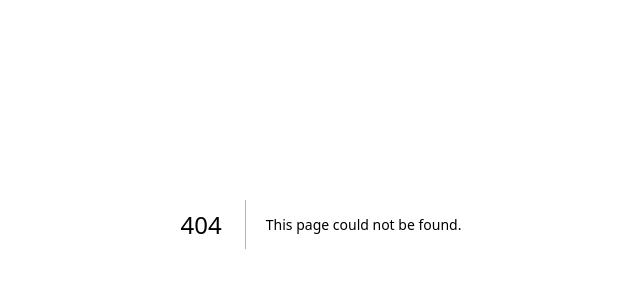
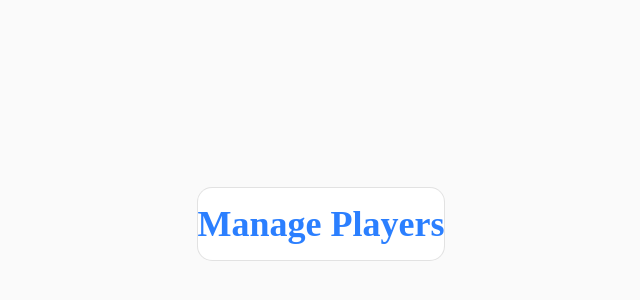
Before and after one commit to jenishpatel-jp/battle-buddies, a Next.js app: page /players in a window 1280 px wide. Before the commit this address had no page. Shown: the part 176-476 px from the top of the page, without its empty margins (319-959 px from the left). Built offline with nearby package versions, Linux system fonts and the light colour scheme.

Commit message:
Created a Manager Players component and used the card component from Shadcn

```diff
--- a/src/app/addplayer/page.tsx
+++ /dev/null
@@ -1,17 +0,0 @@
-export default function AddPlayer() {
-    return(
-        <div className="flex flex-1 min-h-screen bg-zinc-50 items-center justify-center flex-col">
-            <h1 className="text-black text-3xl font-bold p-3 m-5">Add Player</h1>
-            <div className="border-2 border-black p-4  ">
-                <ul>
-                    <li className="text-black text-lg">Jenish</li>
-                    <li className="text-black text-lg">Daniel</li>
-                    <li className="text-black text-lg">Ashwin</li>
-
-                </ul>
-                <button className="bg-blue-500 hover:bg-blue-700 text-white font-bold py-2 px-4 rounded mt-4">Add Player</button>
-
-            </div>
-        </div>
-    )
-};
--- /dev/null
+++ b/src/app/players/page.tsx
@@ -0,0 +1,9 @@
+import ManagePlayers from "@/components/players/ManagePlayers";
+
+export default function AddPlayer() {
+    return(
+        <div className="flex flex-1 min-h-screen bg-zinc-50 items-center justify-center flex-col">
+           <ManagePlayers />
+        </div>
+    )
+};
--- /dev/null
+++ b/src/components/players/ManagePlayers.tsx
@@ -0,0 +1,11 @@
+import { Card, CardTitle } from "../ui/card"
+
+const ManagePlayers = () => {
+    return (
+        <Card>
+            <CardTitle className="text-center text-4xl text-blue-500 font-semibold" >Manage Players</CardTitle>
+        </Card>
+    )
+}
+
+export default ManagePlayers
```
Also changed, not shown: src/components/players/addPlayer.tsx (renamed from src/components/addPlayer/addPlayer.tsx).
